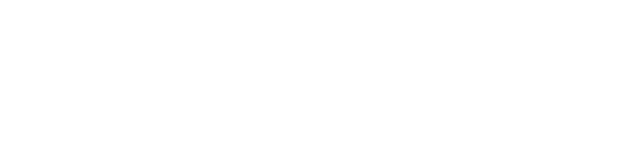
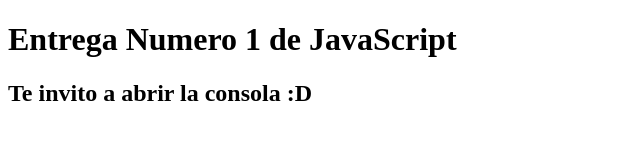
Before and after one commit to EzequielAgnelli/E1-JS, a plain HTML site: page index.html in a window 1280 px wide. Shown: the whole page, without its empty margins (0-640 px from the left). Drawn offline with Linux system fonts and the light colour scheme.

Commit message:
final-commit

```diff
--- a/index.html
+++ b/index.html
@@ -6,6 +6,8 @@
     <title>E1 JavaScript</title>
 </head>
 <body>
+    <h1>Entrega Numero 1 de JavaScript</h1>
+    <h2>Te invito a abrir la consola :D</h2>
 
     <script src="/script.js"></script>
 </body>
```
